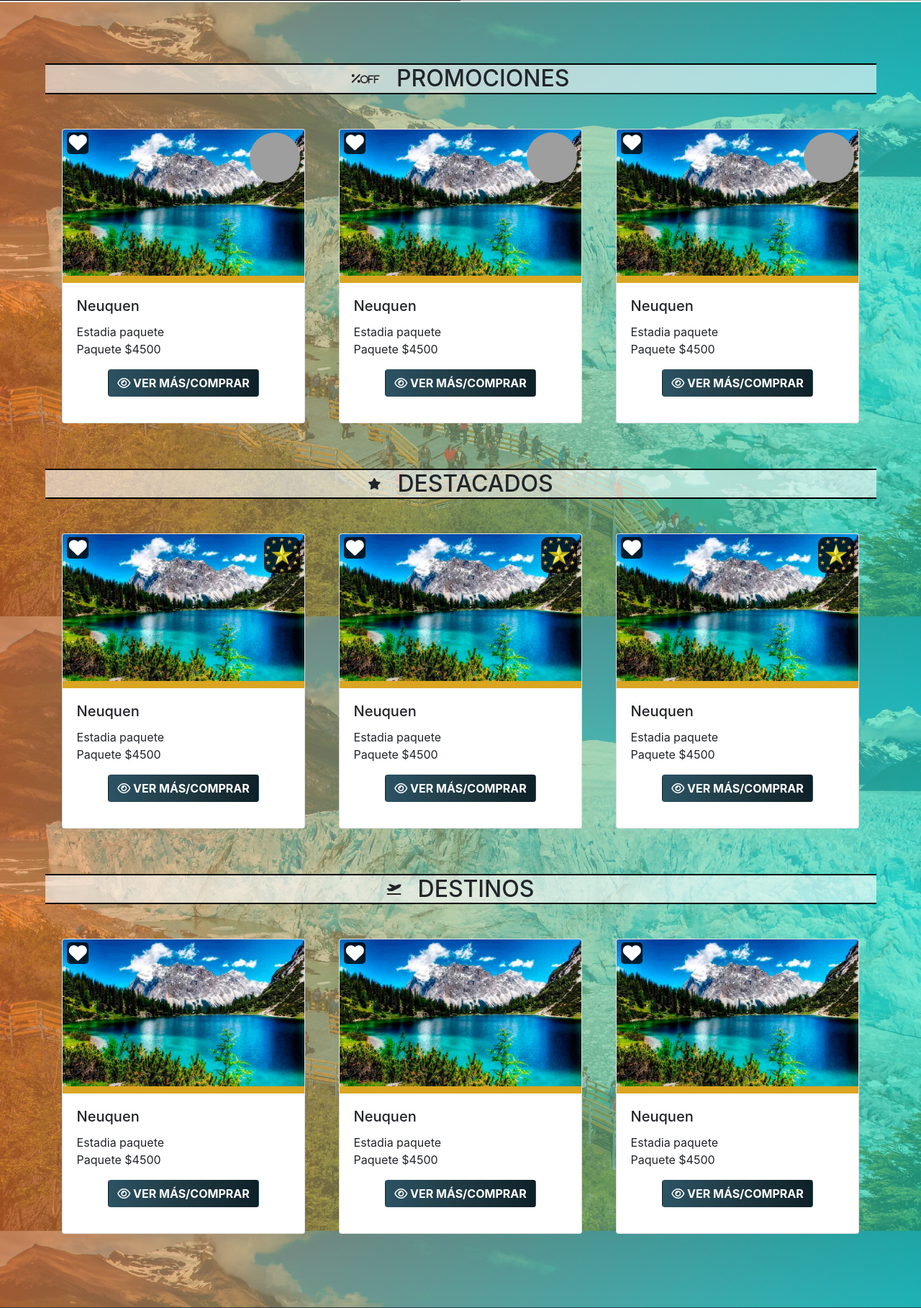
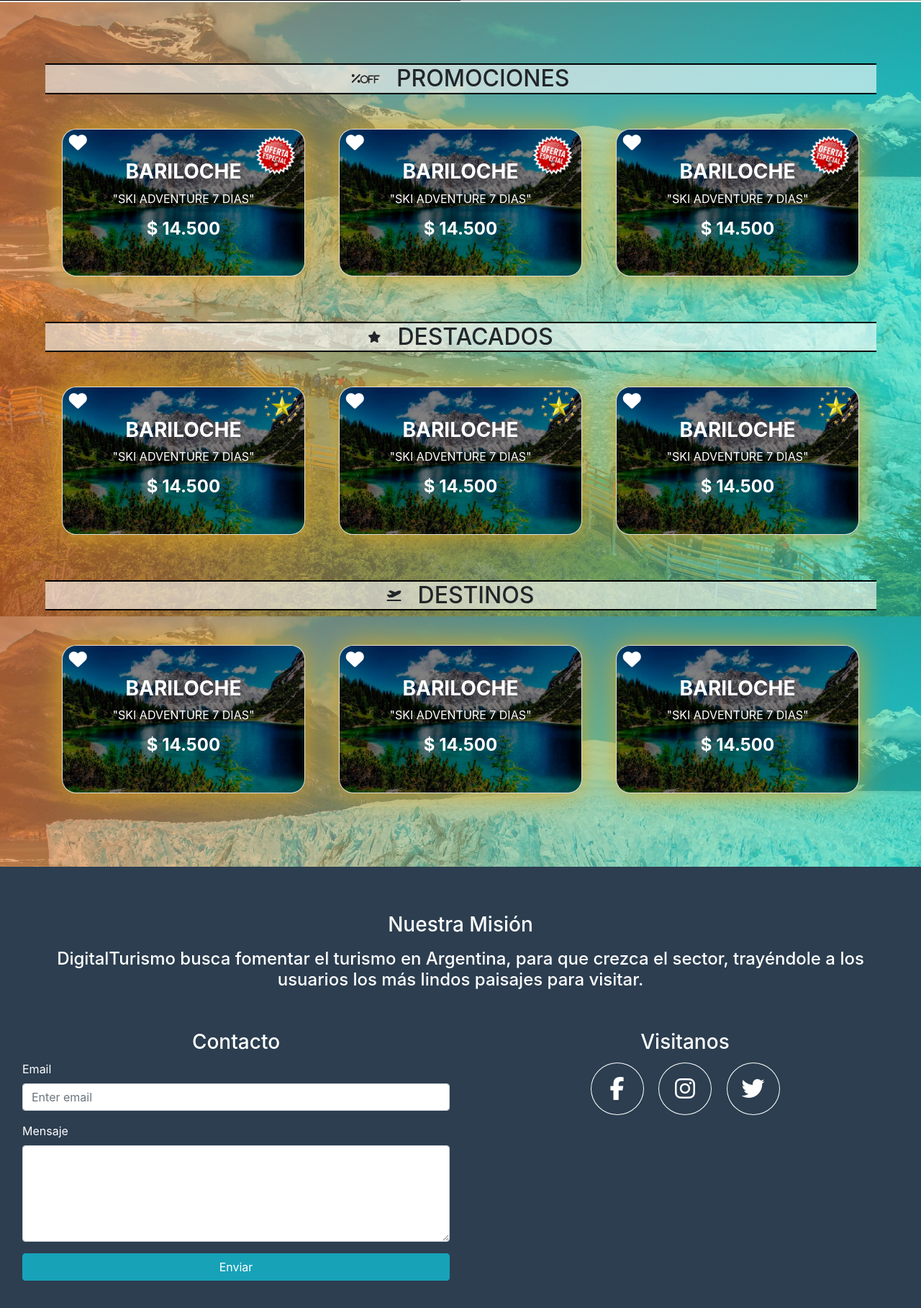
Before and after one commit to pablopetito/digitalturismo, a PHP site: page / in a window 1280 px wide. Shown: the part 567-2384 px from the top of the page at 72% size. Run offline with PHP 8.4, Linux system fonts and the light colour scheme; some libraries are stand-ins or nearby versions; grey boxes are pictures that could not be loaded.

Commit message:
Estilo de card central

```diff
--- a/css/style.css
+++ b/css/style.css
@@ -163,14 +163,58 @@ body{
 .carta-promocion{
     position: relative;
     margin: 5% 0;
+    border-radius: 20px;
+    border-radius: 20px;
+    overflow: hidden;
+    box-shadow: 0 0 40px goldenrod;
+    transition: all .3s ease-in-out;
 }
+.carta-promocion:hover{
+    cursor: pointer;
+     border: 3px solid greenyellow;
+     box-shadow: 0 0 10px greenyellow, 0 0 40px greenyellow,0 0 80px greenyellow;
+
+}
+.imagen-articulo-contenedor{
+    position: absolute;
+     width: 100%;
+     top: 0;
+     bottom: 0;
+     left: 0;
+     right: 0;
+     z-index: 10;
+     background: rgba(0,0,0,.5);
+     display: flex;
+     justify-content: center;
+     align-items: center;
+     color: white;
+
+ }
+ .imagen-articulo{
+     width: 100%;
+     border-radius: 20px;
+ }
+ .acceso-carrito{
+     text-decoration: none;
+     color: white;
+     text-align: center;
+ }
+ .acceso-carrito:hover{
+     text-decoration: none;
+     color: white;
+     text-align: center;
+ }
+ .acceso-carrito h3, .acceso-carrito h4{
+     font-weight: bold;
+ }
 .carta-promocion .logo-promo{
     position: absolute;
     top: 1%;
     right: 2%;
     border-radius: 50%;
-    width: 70px;
-    height: 70px;
+    width: 20%;
+    height: auto;
+    z-index: 20;
 
 }
 .carta-promocion .favorito{
@@ -181,13 +225,14 @@ body{
     width: 30px;
     position: absolute;
     border-radius: 5px;
-    top: 1%;
+    top: 2%;
     left: 2%;
     font-size: 2.5rem;
-    background-color: rgba(0, 0, 0, 0.8);
+    background: transparent;
     color: white;
     border: none;
     transition: 500ms all ease;
+    z-index: 20;
 
 }
 
@@ -230,11 +275,12 @@ body{
     top: 1%;
     right: 2%;
     color: gold;
-    background-color: rgba(0, 0, 0, 0.8);
+    background: transparent;
     border-radius: 10px;
     font-size: 2.5rem;
     width: 50px;
     height: 50px;
+    z-index: 20;
 
 }
 /*
--- a/index.php
+++ b/index.php
@@ -98,14 +98,17 @@
 
                             <div class="card carta-promocion">
                               <button class="favorito"><i class="fas fa-heart"></i></button>
-                              <img src="images/promoof.svg" alt="promo" class="logo-promo">
+                              <img src="images/iconos/OfertaEspecial.png" alt="promo" class="logo-promo">
+                              <div class="imagen-articulo-contenedor">
+                              <a href="" class="acceso-carrito">
+                                <h3>BARILOCHE</h3>
+                                <p>"SKI ADVENTURE 7 DIAS"</p>
+                                <h4>$ 14.500</h4>
+                              </a>
+                             </div>
                               <img src="images/paisaje.jpg" class="card-img-top" alt="...">
-                              <div class="card-body texto-carta">
-                               <span><h5 class="card-title">Neuquen</h5></span>
-                                <span>Estadia paquete</span>
-                                <p class="card-text">Paquete $4500</p>
-                                <p class="boton-contenedor"><a href="#" class="btn ver-comprar"><i class="far fa-eye"></i> VER MÁS/COMPRAR</a></p>
-                              </div>
+
+
                             </div>
 
 
@@ -114,19 +117,22 @@
                       <article class="col-12 col-md-6 col-lg-4  flex-sm-shrink-0">
 
 
+                      <div class="card carta-promocion">
+                              <button class="favorito"><i class="fas fa-heart"></i></button>
+                              <img src="images/iconos/OfertaEspecial.png" alt="promo" class="logo-promo">
+                              <div class="imagen-articulo-contenedor">
+                              <a href="" class="acceso-carrito">
+                                <h3>BARILOCHE</h3>
+                                <p>"SKI ADVENTURE 7 DIAS"</p>
+                                <h4>$ 14.500</h4>
+                              </a>
+                             </div>
+                              <img src="images/paisaje.jpg" class="card-img-top" alt="...">
 
 
-                            <div class="card carta-promocion">
-                              <button class="favorito"><i class="fas fa-heart"></i></button>
-                              <img src="images/promoof.svg" alt="promo" class="logo-promo">
-                              <img src="images/paisaje.jpg" class="card-img-top" alt="...">
-                              <div class="card-body texto-carta">
-                               <span><h5 class="card-title">Neuquen</h5></span>
-                                <span>Estadia paquete</span>
-                                <p class="card-text">Paquete $4500</p>
-                                <p class="boton-contenedor"><a href="#" class="btn ver-comprar"><i class="far fa-eye"></i> VER MÁS/COMPRAR</a></p>
-                              </div>
                             </div>
+
+
 
 
 
@@ -136,16 +142,19 @@
 
 
 
-                            <div class="card carta-promocion">
+                    <div class="card carta-promocion">
                               <button class="favorito"><i class="fas fa-heart"></i></button>
-                              <img src="images/promoof.svg" alt="promo" class="logo-promo">
+                              <img src="images/iconos/OfertaEspecial.png" alt="promo" class="logo-promo">
+                              <div class="imagen-articulo-contenedor">
+                              <a href="" class="acceso-carrito">
+                                <h3>BARILOCHE</h3>
+                                <p>"SKI ADVENTURE 7 DIAS"</p>
+                                <h4>$ 14.500</h4>
+                              </a>
+                             </div>
                               <img src="images/paisaje.jpg" class="card-img-top" alt="...">
-                              <div class="card-body texto-carta">
-                               <span><h5 class="card-title">Neuquen</h5></span>
-                                <span>Estadia paquete</span>
-                                <p class="card-text">Paquete $4500</p>
-                                <p class="boton-contenedor"><a href="#" class="btn ver-comprar"><i class="far fa-eye"></i> VER MÁS/COMPRAR</a></p>
-                              </div>
+
+
                             </div>
 
 
@@ -173,21 +182,21 @@
 
                   <article class="col-12 col-md-6 col-lg-4  flex-sm-shrink-0">
 
+                  <div class="card carta-promocion">
+                              <button class="favorito"><i class="fas fa-heart"></i></button>
+                              <img class="star-destacado" src="images/stars.png" alt="">
+                              <div class="imagen-articulo-contenedor">
+                              <a href="" class="acceso-carrito">
+                                <h3>BARILOCHE</h3>
+                                <p>"SKI ADVENTURE 7 DIAS"</p>
+                                <h4>$ 14.500</h4>
+                              </a>
+                             </div>
+                              <img src="images/paisaje.jpg" class="card-img-top" alt="...">
 
 
+                            </div>
 
-                    <div class="card carta-promocion">
-                      <button class="favorito"><i class="fas fa-heart"></i></button>
-                      <img class="star-destacado" src="images/stars.png" alt="">
-
-                      <img src="images/paisaje.jpg" class="card-img-top" alt="...">
-                      <div class="card-body texto-carta">
-                       <span><h5 class="card-title">Neuquen</h5></span>
-                        <span>Estadia paquete</span>
-                        <p class="card-text">Paquete $4500</p>
-                        <p class="boton-contenedor"><a href="#" class="btn ver-comprar"><i class="far fa-eye"></i> VER MÁS/COMPRAR</a></p>
-                      </div>
-                    </div>
 
 
 
@@ -197,18 +206,20 @@
 
 
 
-                    <div class="card carta-promocion">
-                      <button class="favorito"><i class="fas fa-heart"></i></button>
-                      <img class="star-destacado" src="images/stars.png" alt="">
+                     <div class="card carta-promocion">
+                              <button class="favorito"><i class="fas fa-heart"></i></button>
+                              <img class="star-destacado" src="images/stars.png" alt="">
+                              <div class="imagen-articulo-contenedor">
+                              <a href="" class="acceso-carrito">
+                                <h3>BARILOCHE</h3>
+                                <p>"SKI ADVENTURE 7 DIAS"</p>
+                                <h4>$ 14.500</h4>
+                              </a>
+                             </div>
+                              <img src="images/paisaje.jpg" class="card-img-top" alt="...">
 
-                      <img src="images/paisaje.jpg" class="card-img-top" alt="...">
-                      <div class="card-body texto-carta">
-                       <span><h5 class="card-title">Neuquen</h5></span>
-                        <span>Estadia paquete</span>
-                        <p class="card-text">Paquete $4500</p>
-                        <p class="boton-contenedor"><a href="#" class="btn ver-comprar"><i class="far fa-eye"></i> VER MÁS/COMPRAR</a></p>
+
                       </div>
-                    </div>
 
 
 
@@ -218,19 +229,20 @@
 
 
 
-                    <div class="card carta-promocion">
-                      <button class="favorito"><i class="fas fa-heart"></i></button>
-                      <img class="star-destacado" src="images/stars.png" alt="">
+                       <div class="card carta-promocion">
+                              <button class="favorito"><i class="fas fa-heart"></i></button>
+                              <img class="star-destacado" src="images/stars.png" alt="">
+                              <div class="imagen-articulo-contenedor">
+                              <a href="" class="acceso-carrito">
+                                <h3>BARILOCHE</h3>
+                                <p>"SKI ADVENTURE 7 DIAS"</p>
+                                <h4>$ 14.500</h4>
+                              </a>
+                             </div>
+                              <img src="images/paisaje.jpg" class="card-img-top" alt="...">
 
-                      <img src="images/paisaje.jpg" class="card-img-top" alt="...">
-                      <div class="card-body texto-carta">
-                       <span><h5 class="card-title">Neuquen</h5></span>
-                        <span>Estadia paquete</span>
-                        <p class="card-text">Paquete $4500</p>
-                        <p class="boton-contenedor"><a href="#" class="btn ver-comprar"><i class="far fa-eye"></i> VER MÁS/COMPRAR</a></p>
-                      </div>
-                    </div>
 
+                        </div>
 
 
                 </article>
@@ -256,19 +268,21 @@
 
 
 
+                  <div class="card carta-promocion">
+                              <button class="favorito"><i class="fas fa-heart"></i></button>
 
-                    <div class="card carta-promocion">
-                      <button class="favorito"><i class="fas fa-heart"></i></button>
+                              <div class="imagen-articulo-contenedor">
+                              <a href="" class="acceso-carrito">
+                                <h3>BARILOCHE</h3>
+                                <p>"SKI ADVENTURE 7 DIAS"</p>
+                                <h4>$ 14.500</h4>
+                              </a>
+                             </div>
+                              <img src="images/paisaje.jpg" class="card-img-top" alt="...">
 
 
-                      <img src="images/paisaje.jpg" class="card-img-top" alt="...">
-                      <div class="card-body texto-carta">
-                       <span><h5 class="card-title">Neuquen</h5></span>
-                        <span>Estadia paquete</span>
-                        <p class="card-text">Paquete $4500</p>
-                        <p class="boton-contenedor"><a href="#" class="btn ver-comprar"><i class="far fa-eye"></i> VER MÁS/COMPRAR</a></p>
-                      </div>
-                    </div>
+                            </div>
+
 
 
 
@@ -278,18 +292,20 @@
 
 
 
-                    <div class="card carta-promocion">
-                      <button class="favorito"><i class="fas fa-heart"></i></button>
+                <div class="card carta-promocion">
+                              <button class="favorito"><i class="fas fa-heart"></i></button>
+
+                              <div class="imagen-articulo-contenedor">
+                              <a href="" class="acceso-carrito">
+                                <h3>BARILOCHE</h3>
+                                <p>"SKI ADVENTURE 7 DIAS"</p>
+                                <h4>$ 14.500</h4>
+                              </a>
+                             </div>
+                              <img src="images/paisaje.jpg" class="card-img-top" alt="...">
 
 
-                      <img src="images/paisaje.jpg" class="card-img-top" alt="...">
-                      <div class="card-body texto-carta">
-                       <span><h5 class="card-title">Neuquen</h5></span>
-                        <span>Estadia paquete</span>
-                        <p class="card-text">Paquete $4500</p>
-                        <p class="boton-contenedor"><a href="#" class="btn ver-comprar"><i class="far fa-eye"></i> VER MÁS/COMPRAR</a></p>
-                      </div>
-                    </div>
+                            </div>
 
 
 
@@ -299,18 +315,20 @@
 
 
 
-                    <div class="card carta-promocion">
-                      <button class="favorito"><i class="fas fa-heart"></i></button>
+                <div class="card carta-promocion">
+                              <button class="favorito"><i class="fas fa-heart"></i></button>
+
+                              <div class="imagen-articulo-contenedor">
+                              <a href="" class="acceso-carrito">
+                                <h3>BARILOCHE</h3>
+                                <p>"SKI ADVENTURE 7 DIAS"</p>
+                                <h4>$ 14.500</h4>
+                              </a>
+                             </div>
+                              <img src="images/paisaje.jpg" class="card-img-top" alt="...">
 
 
-                      <img src="images/paisaje.jpg" class="card-img-top" alt="...">
-                      <div class="card-body texto-carta">
-                       <span><h5 class="card-title">Neuquen</h5></span>
-                        <span>Estadia paquete</span>
-                        <p class="card-text">Paquete $4500</p>
-                        <p class="boton-contenedor"><a href="#" class="btn ver-comprar"><i class="far fa-eye"></i> VER MÁS/COMPRAR</a></p>
-                      </div>
-                    </div>
+                </div>
 
 
 
```
